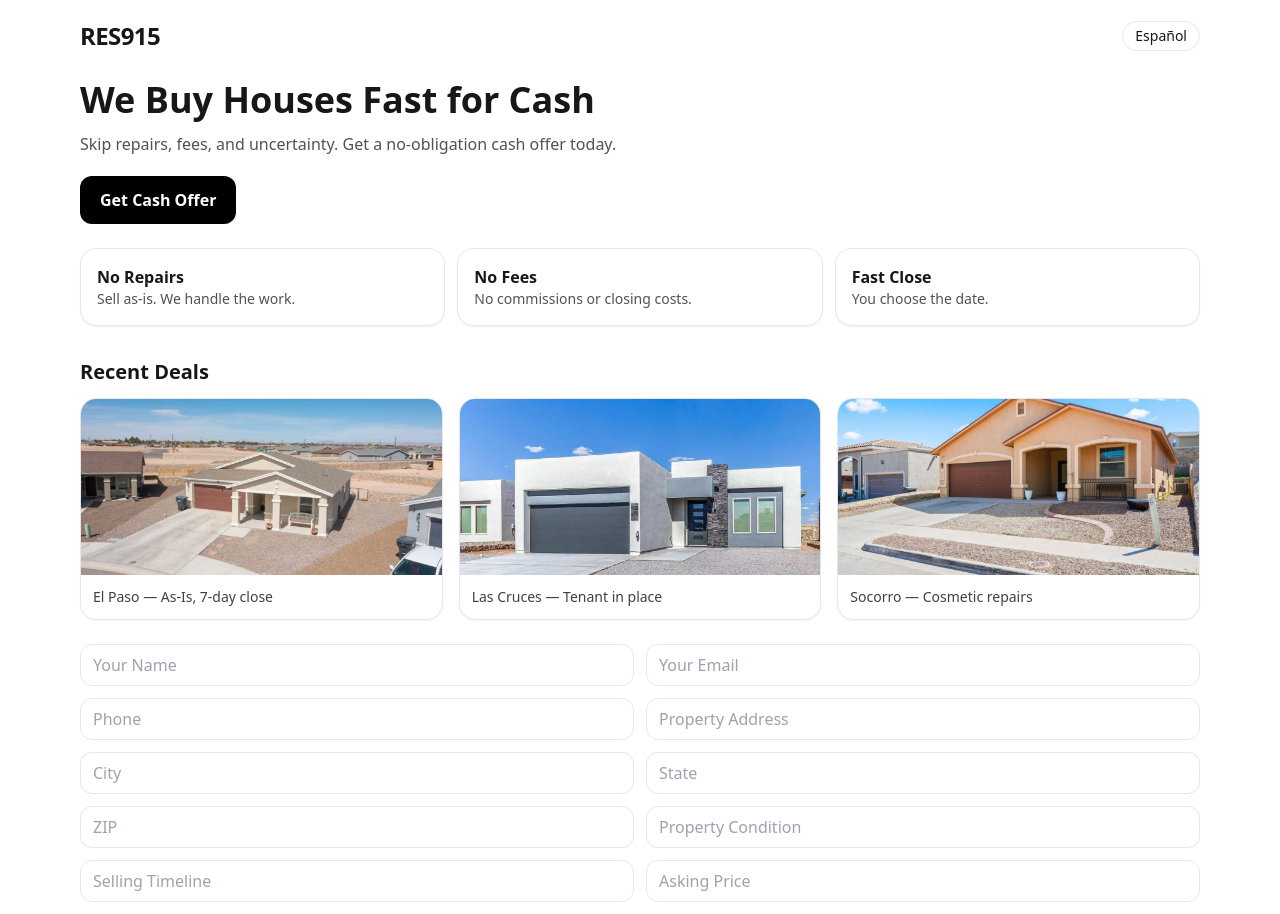
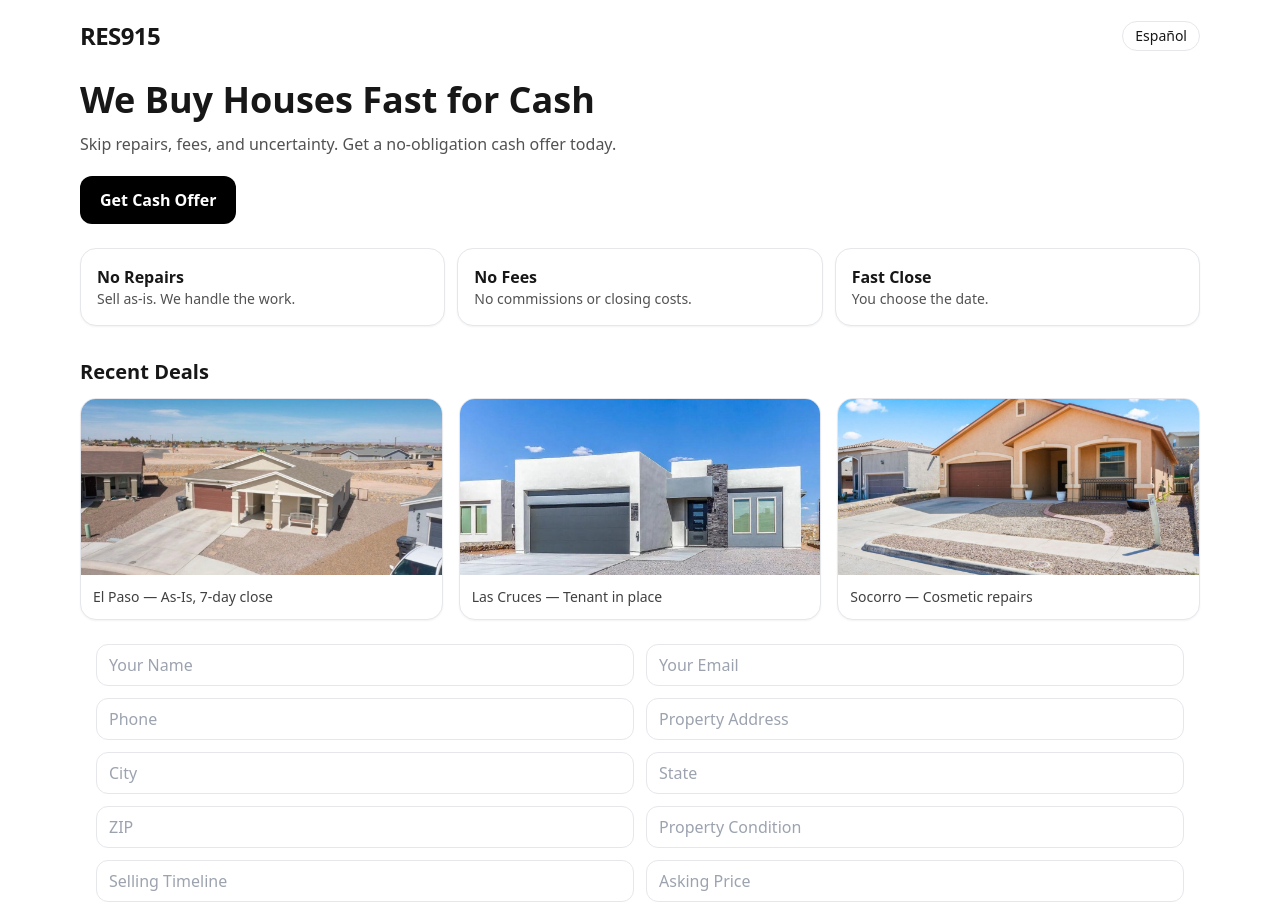
Before and after one commit to jiacqventures/res915, a Next.js app in the folder res915-nextjs/: page / in a window 1280 px wide. Shown: the top 914 px of the page. Built offline with nearby package versions, Linux system fonts and the light colour scheme.

Commit message:
Update page.js

```diff
--- a/res915-nextjs/app/page.js
+++ b/res915-nextjs/app/page.js
@@ -16,6 +16,27 @@ export default function Home() {
     price: '',
     notes: '',
   });
+  // Handle form submission and open the user's email app
+  const handleSubmit = (e) => {
+    e.preventDefault();
+
+    const body = encodeURIComponent(`
+Name: ${form.name}
+Email: ${form.email}
+Phone: ${form.phone}
+Address: ${form.address}, ${form.city}, ${form.state}, ${form.zip}
+Condition: ${form.condition}
+Timeline: ${form.timeline}
+Asking Price: ${form.price}
+Notes: ${form.notes}
+    `);
+
+    const subject = encodeURIComponent(
+      `New Property Submission from ${form.name || "Seller"}`
+    );
+
+    window.location.href = `mailto:jiacqventures@gmail.com?subject=${subject}&body=${body}`;
+  };
 
   const i18n = {
     en: {
@@ -158,37 +179,17 @@ export default function Home() {
 
       {/* Offer Form */}
       <section id="offer" className="max-w-6xl mx-auto px-4 pb-10">
-      <form
-  onSubmit={(e) => {
-    e.preventDefault();
-
-    const data = new FormData(e.target);
-    const entries = Object.fromEntries(data.entries());
-
-    const subject = encodeURIComponent(`New Property Submission from ${entries.name || "Seller"}`);
-    const body = encodeURIComponent(`
-Name: ${entries.name}
-Email: ${entries.email}
-Phone: ${entries.phone}
-
-Address: ${entries.address}, ${entries.city}, ${entries.state}, ${entries.zip}
-
-Condition: ${entries.condition}
-Timeline: ${entries.timeline}
-Asking Price: ${entries.price}
-
-Notes:
-${entries.notes}
-    `);
-
-    // 👇 This opens the user's default email app
-    window.location.href = `mailto:jiacqventures@gmail.com?subject=${subject}&body=${body}`;
-  }}
-  className="grid sm:grid-cols-2 gap-3"
->
-  {Object.entries(i18n.fields).map(([key, label]) => (
-    <Field key={key} label={label} value={form[key]} onChange={(v) => updateField(key, v)} />
-  ))}
+  <form onSubmit={handleSubmit} className="max-w-6xl mx-auto px-4 pb-10">
+  <div className="grid sm:grid-cols-2 gap-3">
+    {Object.entries(i18n.fields).map(([key, label]) => (
+      <Field
+        key={key}
+        label={label}
+        value={form[key]}
+        onChange={(v) => updateField(key, v)}
+      />
+    ))}
+  </div>
 
   <p className="mt-3 text-xs text-neutral-500">{i18n.note}</p>
 
```
